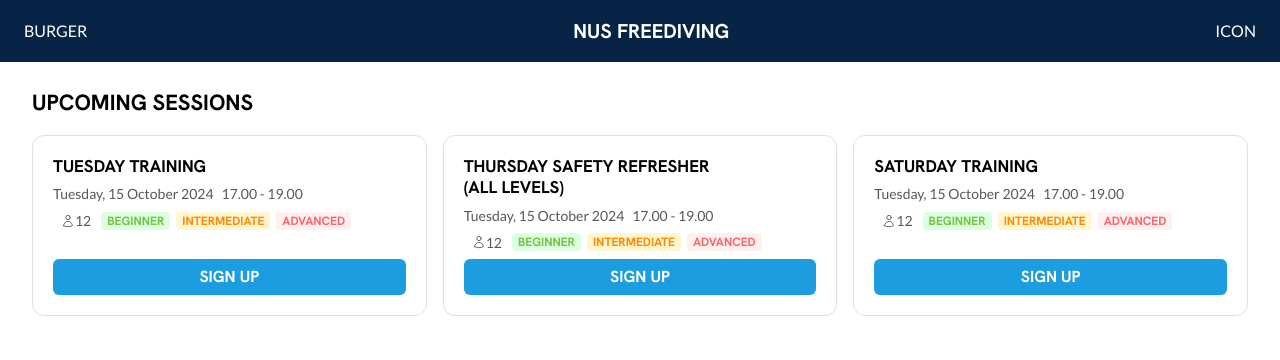
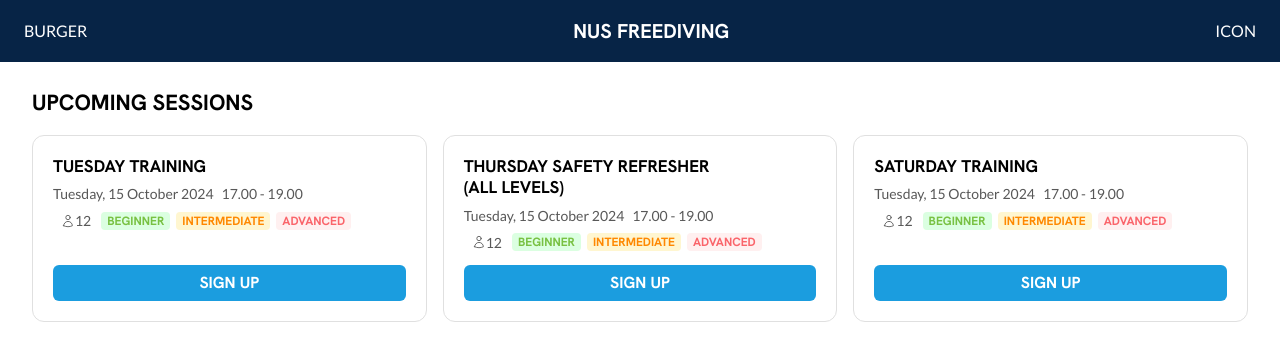
Before and after one commit to jasonchristopher21/nus-freedive-website, a Next.js app: page /sessions in a window 1280 px wide. Shown: the top 360 px of the page. Built offline with nearby package versions, Linux system fonts and the light colour scheme.

Commit message:
fix: wrong margins

```diff
--- a/src/app/sessions/SessionBox.tsx
+++ b/src/app/sessions/SessionBox.tsx
@@ -30,7 +30,7 @@
           ))}
         </div>
       </div>
-        <button className="mt-1.5 font-heading text-white bg-blue-500 text-white rounded-md font-bold text-[16px] py-1.5">
+        <button className="mt-3 font-heading text-white bg-blue-500 text-white rounded-md font-bold text-[16px] py-1.5">
           SIGN UP
         </button>
     </div>
```
